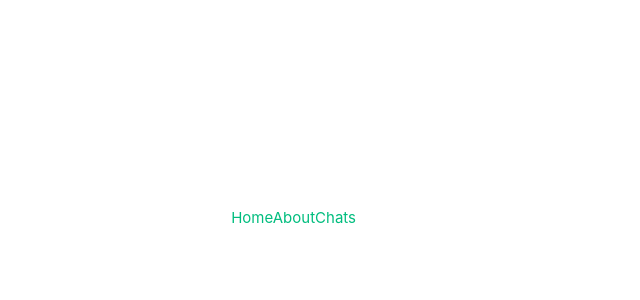
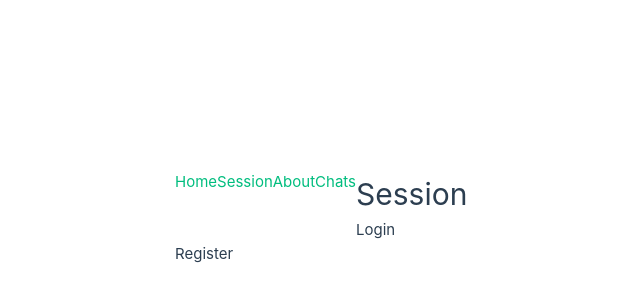
Before and after one commit to JairoDuenas/Navegacion-Vue-Router, a Vue app: page /session in a window 1280 px wide. Before the commit this address had no page. Shown: the part 182-482 px from the top of the page, without its empty margins (284-924 px from the left). Built offline with nearby package versions, Linux system fonts and the light colour scheme.

Commit message:
Rutas y vistas con nombre

```diff
--- a/src/App.vue
+++ b/src/App.vue
@@ -3,8 +3,9 @@
 
 <template>
   <div>
-    <router-link to="/">Home</router-link>
-    <router-link to="/about">About</router-link>
+    <router-link :to="{ name: 'home' }">Home</router-link>
+    <router-link to="/session">Session</router-link>
+    <router-link :to="{ name: 'about' }">About</router-link>
     <router-link to="/chats">Chats</router-link>
   </div>
   <router-view />
--- a/src/router/index.js
+++ b/src/router/index.js
@@ -4,8 +4,25 @@
 const router = createRouter({
   history: createWebHistory(),
   routes: [
-    { path: "/", component: HomeView },
-    { path: "/about", component: () => import("../views/AboutView.vue") },
+    { path: "/", name: "home", component: HomeView },
+    {
+      path: "/session",
+      component: () => import("../views/SessionView.vue"),
+      children: [
+        {
+          path: "",
+          components: {
+            default: () => import("../views/LoginView.vue"),
+            register: () => import("../views/RegisterView.vue"),
+          },
+        },
+      ],
+    },
+    {
+      path: "/about",
+      name: "about",
+      component: () => import("../views/AboutView.vue"),
+    },
     {
       path: "/chats",
       component: () => import("../views/ChatsView.vue"),
--- /dev/null
+++ b/src/views/LoginView.vue
@@ -0,0 +1,4 @@
+<template>
+  <div class="login"></div>
+  <h4>Login</h4>
+</template>
--- /dev/null
+++ b/src/views/RegisterView.vue
@@ -0,0 +1,5 @@
+<template>
+  <div class="register">
+    <h4>Register</h4>
+  </div>
+</template>
--- /dev/null
+++ b/src/views/SessionView.vue
@@ -0,0 +1,5 @@
+<template>
+  <h1>Session</h1>
+  <router-view />
+  <router-view name="register" />
+</template>
```
